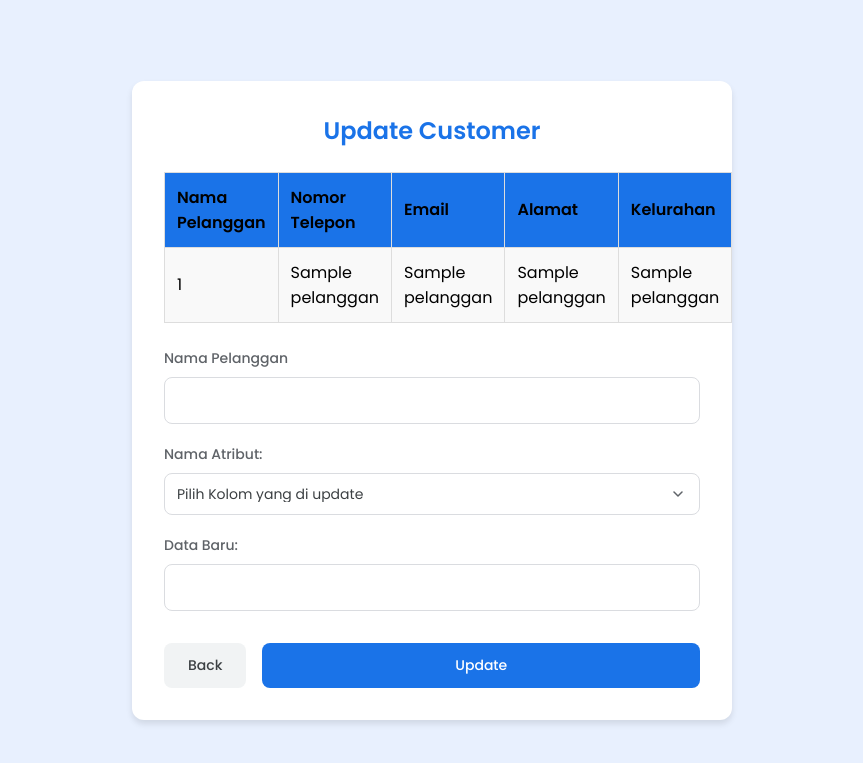
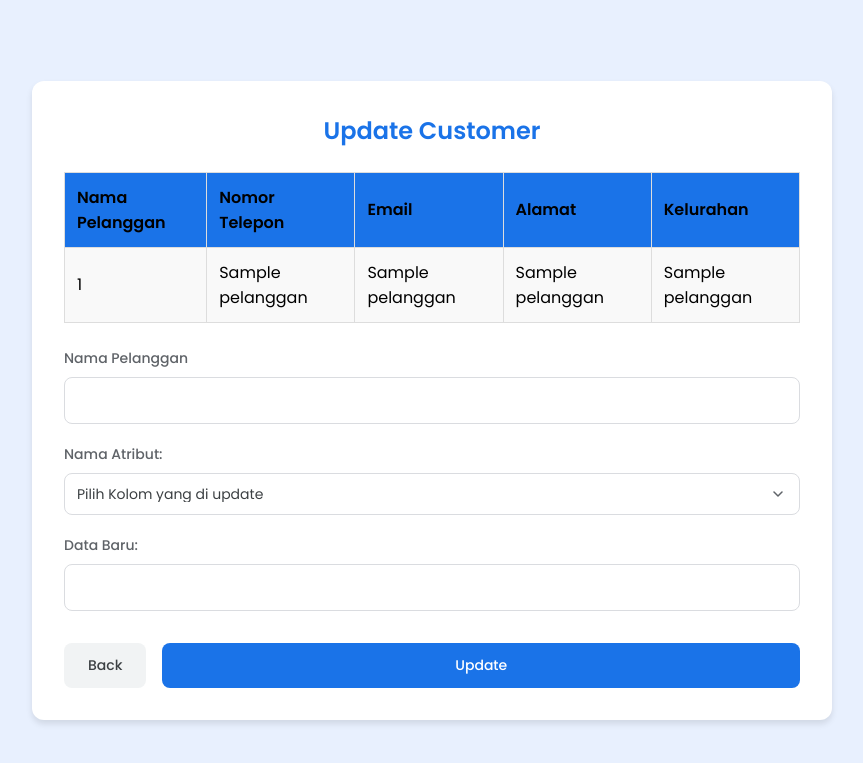
Before and after one commit to Marcellino0/TubesManpro, a Flask app: template templates/update_pelanggan.html in a window 1280 px wide. Shown: the top 763 px of the page, without its empty margins (208-1071 px from the left). Run offline with Flask 3, Linux system fonts and the light colour scheme; the template is opened without the code that fills it: most values are stand-ins (such as "Sample title", 1, 10 or a date in 2020).

Commit message:
Ngubah Ukuran Tabel Pelanggan

```diff
--- a/templates/update_pelanggan.html
+++ b/templates/update_pelanggan.html
@@ -29,8 +29,8 @@
             background-color: #ffffff;
             border-radius: 12px;
             padding: 2rem;
-            width: 100%;
-            max-width: 600px;
+            width: 300%;
+            max-width: 800px;
             box-shadow: 0 4px 6px rgba(0, 0, 0, 0.1);
         }
 
@@ -221,7 +221,7 @@
                     <option value="Nomor_Telepon">Nomor Telepon</option>
                     <option value="Email">Email</option>
                     <option value="Alamat">Alamat</option>
-                    <option value="Kelurahan">Kelurahan</option>
+                    <option value="ID_Kelurahan">Kelurahan</option>
                 </select>
             </div>
 
```
